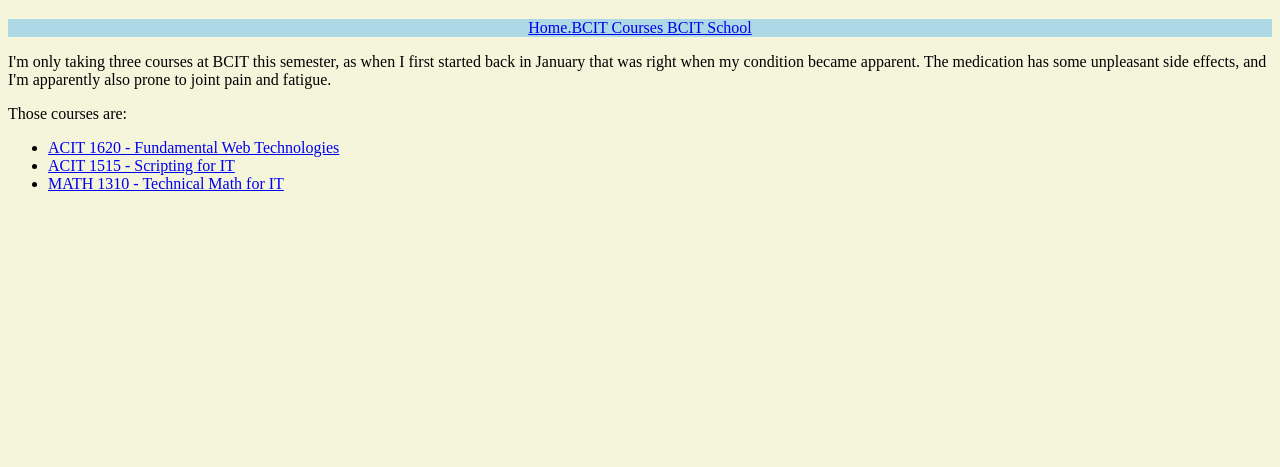
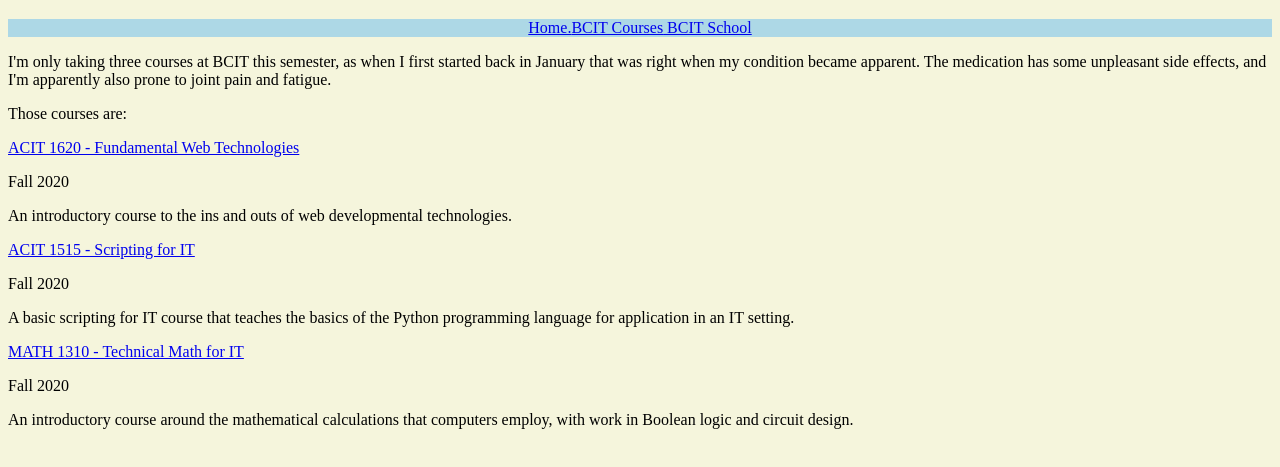
Before and after one commit to HipGunslinger/personalsite, a plain HTML site: page personal_website/misc/courses.html in a window 1280 px wide. Shown: the part 61-528 px from the top of the page. Drawn offline with Linux system fonts and the light colour scheme.

Commit message:
Changed classes around in courses for CSS specifiers

```diff
--- a/personal_website/misc/courses.html
+++ b/personal_website/misc/courses.html
@@ -9,21 +9,40 @@
     <main>
     <header><h1>My Current Courses at BCIT</h1>
     </header>
-    <nav><a href="../index.html">Home.</a><a href="courses.html">BCIT Courses     </a><a href="school.html">
+    <nav><a href="../index.html">Home.</a><a href="courses.html">BCIT Courses</a><a href="school.html">
         BCIT School</a></nav>
     <body>
         <article>
         <p>I'm only taking three courses at BCIT this semester, as when I first started back in January that was right when my condition became apparent. The medication has some unpleasant side effects, and I'm apparently also prone to joint pain and fatigue.</p>
         </article>
-        <article>
-        <p>Those courses are:
-            <ul>
-                <li><a href="https://www.bcit.ca/study/outlines/20203034323">ACIT 1620 - Fundamental Web Technologies</a></li>
-                <li><a href="https://www.bcit.ca/study/outlines/20203034319">ACIT 1515 - Scripting for IT</a></li>
-                <li><a href="https://www.bcit.ca/study/outlines/20203034331">MATH 1310 - Technical Math for IT</a></li>
+        <p>Those courses are:</p>
+        <article class="courseList">
 
-            </ul>
+            <div class="course">
+                <a href="https://www.bcit.ca/study/outlines/20203034323">ACIT 1620 - Fundamental Web Technologies</a>
+                <p>Fall 2020</p>
+            </div>
+            <div class="courseSum">
+                <p>An introductory course to the ins and outs of web developmental technologies.</p>
+            </div>
+            <div class="course">
+                <a href="https://www.bcit.ca/study/outlines/20203034319">ACIT 1515 - Scripting for IT</a>
+                <p>Fall 2020</p>
+            </div>
+            <div class="courseSum">
+                <p>A basic scripting for IT course that teaches the basics of the Python programming language for
+                application in an IT setting.</p>
+            </div>
+            <div class="course">
+                <a href="https://www.bcit.ca/study/outlines/20203034331">MATH 1310 - Technical Math for IT</a>
+                <p>Fall 2020</p>
+            </div>
+            <div class="courseSum">
+                <p>An introductory course around the mathematical calculations that computers employ,
+                with work in Boolean logic and circuit design.</p>
+            </div>
 
-        </p>
+
+
         </article>
     </body>
```
